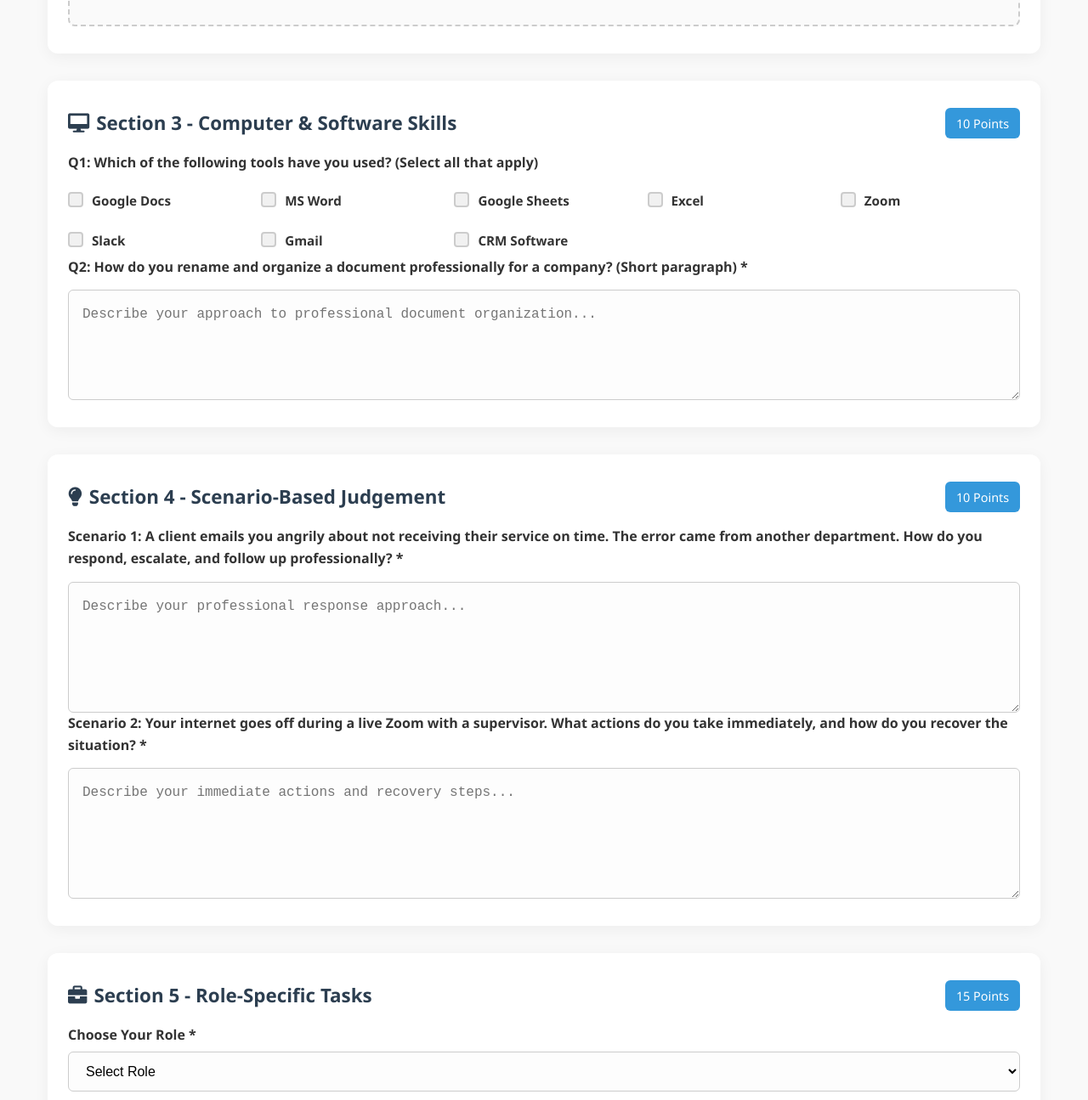
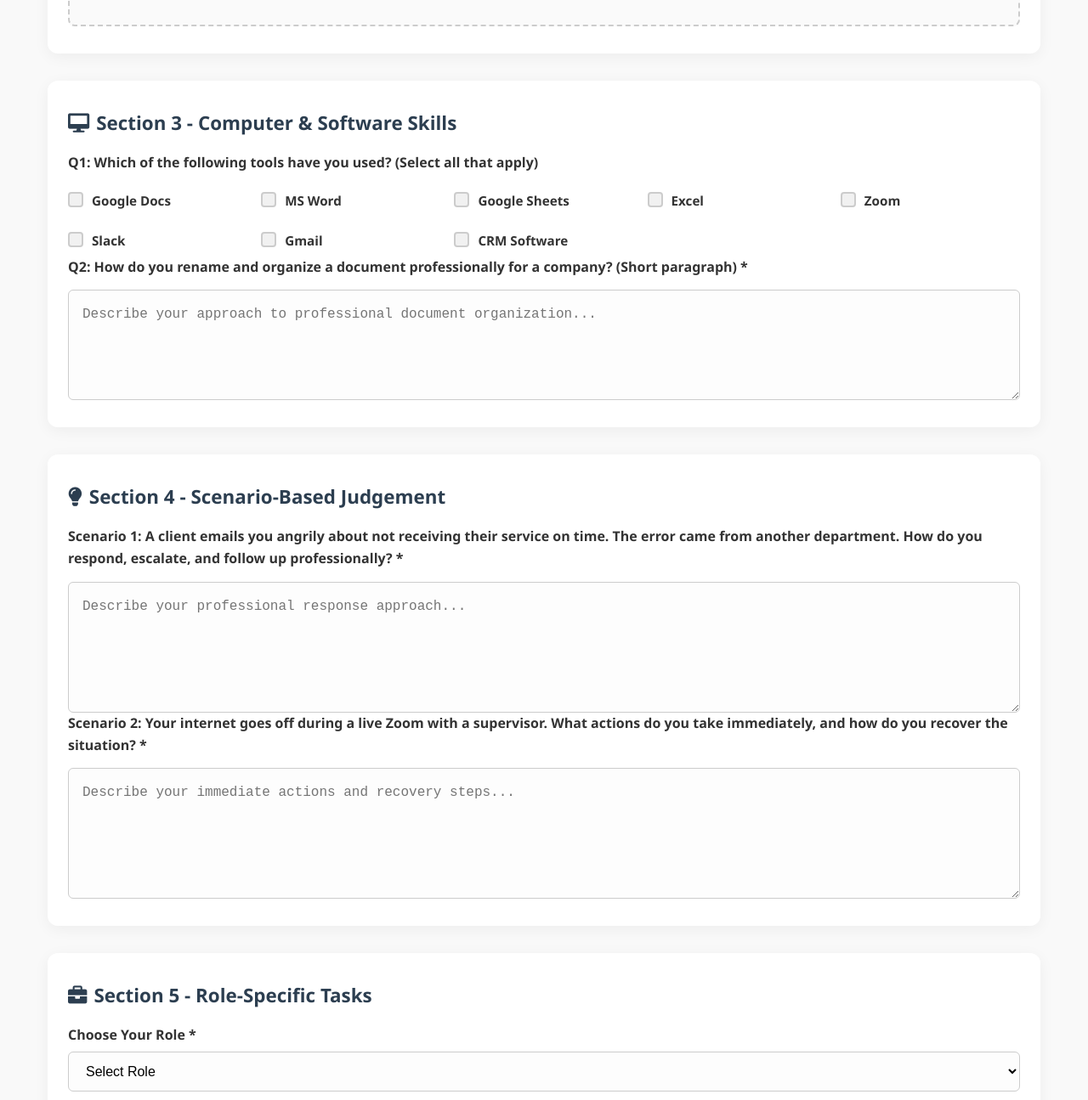
Before and after one commit to Phemmy08/Assessment1, a plain HTML site: page assessment.html in a window 1280 px wide. Shown: the part 1425-2720 px from the top of the page at 85% size. Drawn offline with Linux system fonts and the light colour scheme.

Commit message:
Removed score display and points

```diff
--- a/assessment.html
+++ b/assessment.html
@@ -47,7 +47,7 @@
             <section class="section">
                 <div class="section-header">
                     <h3><i class="fas fa-keyboard"></i> Section 1 - Typing Speed & Accuracy</h3>
-                    <span class="points">10 Points</span>
+
                 </div>
                 <div class="section-content">
                     <div class="instruction">
@@ -129,7 +129,7 @@
             <section class="section">
                 <div class="section-header">
                     <h3><i class="fas fa-desktop"></i> Section 3 - Computer & Software Skills</h3>
-                    <span class="points">10 Points</span>
+
                 </div>
                 <div class="section-content">
                     <div class="form-group">
@@ -188,7 +188,7 @@
             <section class="section">
                 <div class="section-header">
                     <h3><i class="fas fa-lightbulb"></i> Section 4 - Scenario-Based Judgement</h3>
-                    <span class="points">10 Points</span>
+
                 </div>
                 <div class="section-content">
                     <div class="form-group">
@@ -206,7 +206,7 @@
             <section class="section">
                 <div class="section-header">
                     <h3><i class="fas fa-briefcase"></i> Section 5 - Role-Specific Tasks</h3>
-                    <span class="points">15 Points</span>
+
                 </div>
                 <div class="section-content">
                     <div class="form-group">
@@ -232,7 +232,7 @@
             <section class="section">
                 <div class="section-header">
                     <h3><i class="fas fa-table"></i> Section 6 - Excel Assessment</h3>
-                    <span class="points">10 Points</span>
+
                 </div>
                 <div class="section-content">
                     <div class="instruction">
@@ -259,7 +259,7 @@
             <section class="section">
                 <div class="section-header">
                     <h3><i class="fas fa-home"></i> Section 7 - Remote Work Readiness</h3>
-                    <span class="points">5 Points</span>
+
                 </div>
                 <div class="section-content">
                     <div class="form-group">
@@ -277,7 +277,7 @@
             <section class="section">
                 <div class="section-header">
                     <h3><i class="fas fa-video"></i> Section 8 - Video Introduction</h3>
-                    <span class="points bonus">Bonus 5 Points</span>
+
                 </div>
                 <div class="section-content">
                     <div class="instruction">
@@ -294,13 +294,13 @@
 
             <!-- Submit Section -->
             <section class="submit-section">
-                <div class="score-display">
+              <!--   <div class="score-display">
                     <h3>Total Score: <span id="totalScore">0</span>/65 Points</h3>
                     <div class="score-bar">
                         <div class="score-fill" id="scoreFill"></div>
                     </div>
                     <p class="score-status" id="scoreStatus">Complete all sections to see your score</p>
-                </div>
+                </div> -->
                 <button type="submit" class="submit-btn" id="submitBtn">
                     <i class="fas fa-paper-plane"></i>
                     Submit Assessment
```
